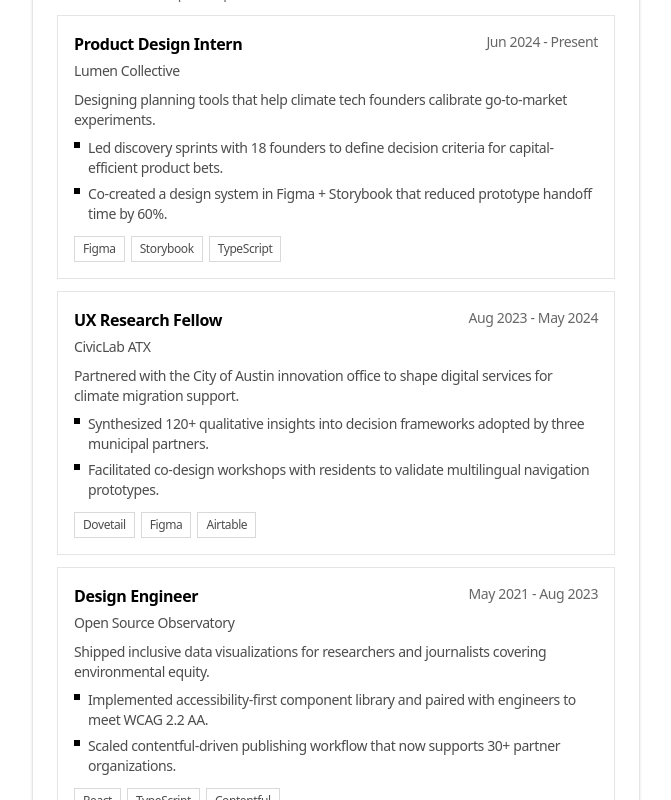
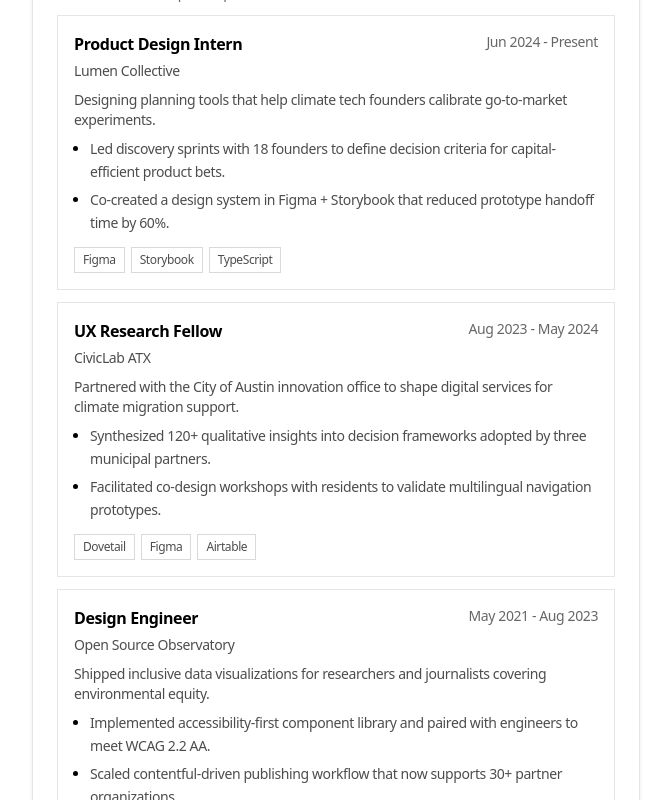
Before and after one commit to danlitvak/daniel_litvak, a Next.js app: page / in a window 1280 px wide. Shown: the part 2600-3400 px from the top of the page, without its empty margins (304-975 px from the left). Built offline with nearby package versions, Linux system fonts and the light colour scheme.

Commit message:
Fix experience list marker alignment

```diff
--- a/app/page.tsx
+++ b/app/page.tsx
@@ -282,11 +282,10 @@
                 </p>
               </div>
               <p className="mt-2 text-sm text-black/70 dark:text-white/70">{job.summary}</p>
-              <ul className="mt-2 space-y-1.5 text-sm text-black/70 dark:text-white/70">
+              <ul className="mt-2 space-y-1.5 list-disc pl-4 text-sm text-black/70 marker:text-black dark:text-white/70 dark:marker:text-white">
                 {job.achievements.map((achievement) => (
-                  <li key={achievement} className="flex gap-2">
-                    <span className="mt-1 h-1.5 w-1.5 flex-none bg-black dark:bg-white" />
-                    <span>{achievement}</span>
+                  <li key={achievement} className="leading-relaxed">
+                    {achievement}
                   </li>
                 ))}
               </ul>
```
